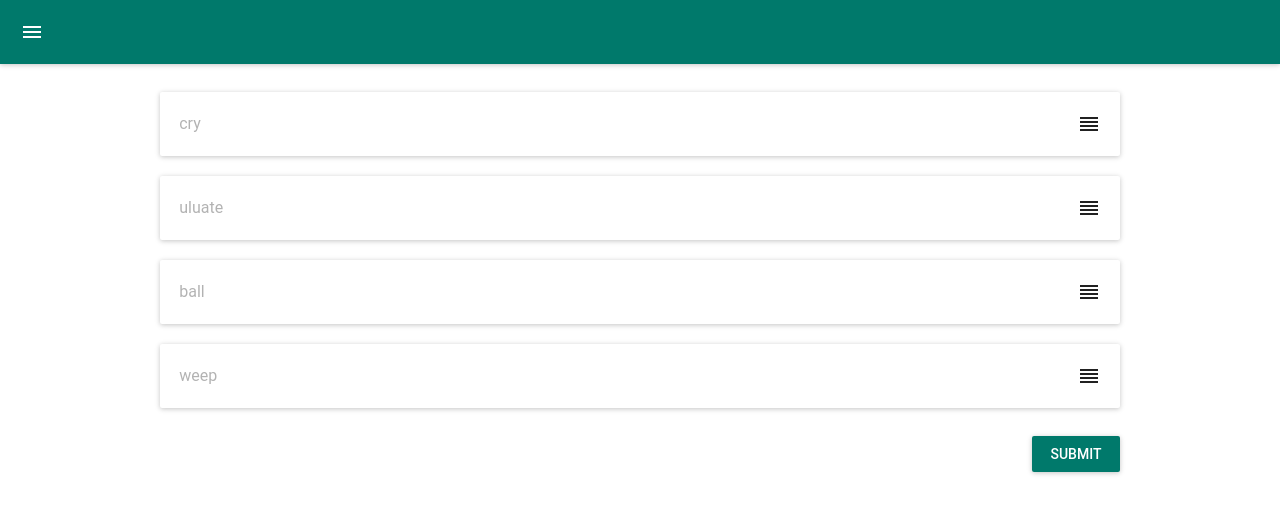
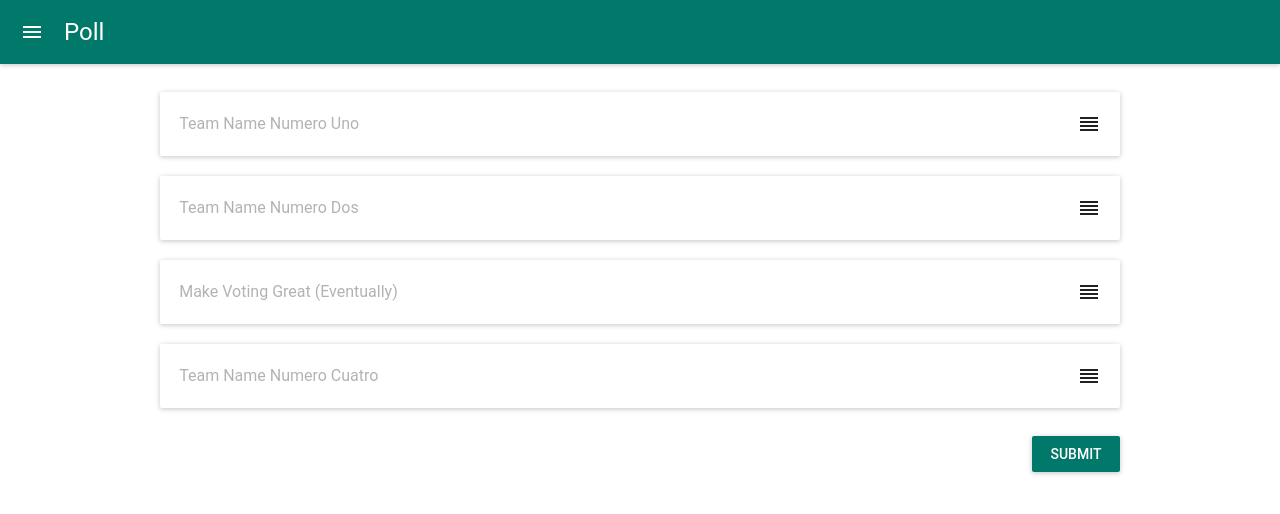
Before and after one commit to hersheyChriss/VotingWebapp, a React (Create React App) app in the folder webapp/: page /poll/1 in a window 1280 px wide. Shown: the top 514 px of the page. Built offline with nearby package versions, Linux system fonts and the light colour scheme; no server answers; what react-tap-event-plugin would draw is missing.

Commit message:
Filled with example data

```diff
--- a/webapp/src/Containers/Poll/Poll.js
+++ b/webapp/src/Containers/Poll/Poll.js
@@ -43,8 +43,8 @@ class Poll extends Component {
 		super(props);
 
 		this.state = {
-			title: '',
-			items: [{disabled:"true", label:"cry"}, {disabled:"true", label:"uluate"}, {disabled:"true", label:"ball"}, {disabled:"true", label:"weep"}],
+			title: 'Poll',
+			items: [{disabled:"true", label:"Team Name Numero Uno"}, {disabled:"true", label:"Team Name Numero Dos"}, {disabled:"true", label:"Make Voting Great (Eventually)"}, {disabled:"true", label:"Team Name Numero Cuatro"}],
 		}
 
 		this.styles = {
--- a/webapp/src/Containers/Results/Results.js
+++ b/webapp/src/Containers/Results/Results.js
@@ -10,7 +10,7 @@ class Results extends Component{
 		super(props);
 
 		this.state = {
-			winnerWinnerChickenDinners: {1:['Team1', 'Team2'], 2:['Team3'], 3:['Team4']},
+			winnerWinnerChickenDinners: {1:['Make Voting Great (Eventually)'], 2:['This Could be You!'], 3:['Example Team A','Example Team 73:)']},
 			winnersList: [],
 		};
 
```
